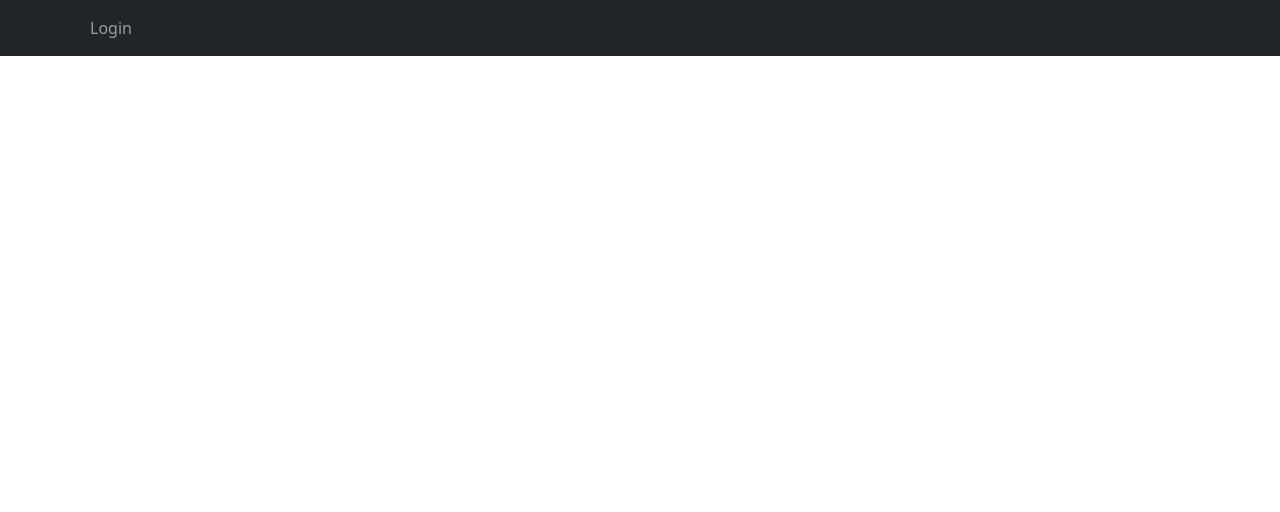
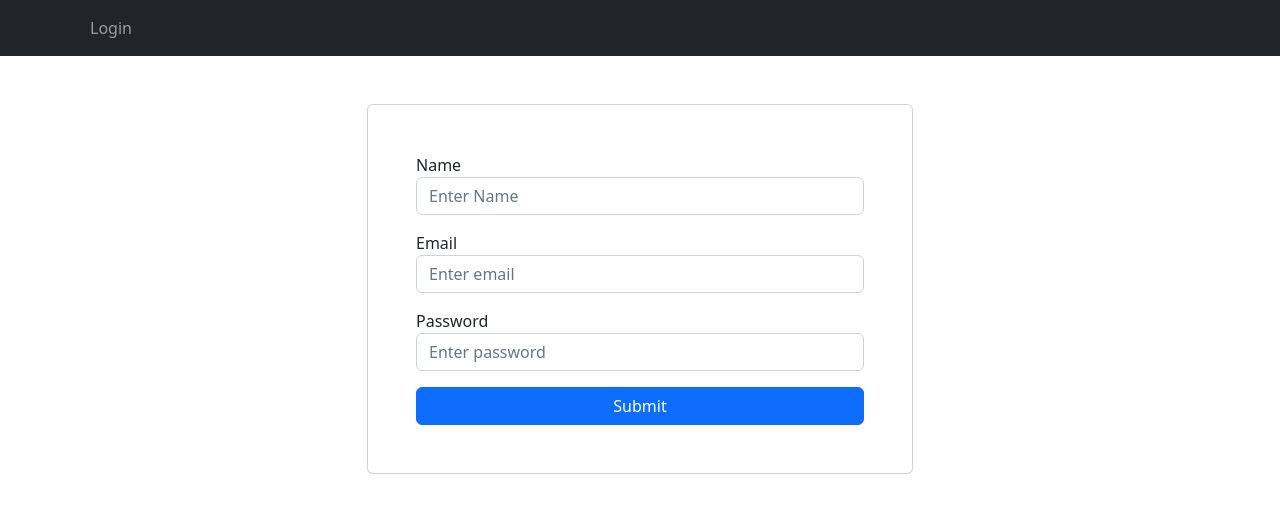
Before and after one commit to abdullahsidddiky/AuthSystem, a React (Create React App) app: page /register in a window 1280 px wide. Before the commit this address had no page. Shown: the top 512 px of the page. Built offline with nearby package versions, Linux system fonts and the light colour scheme.

Commit message:
resigter component done

```diff
--- a/src/components/login.jsx
+++ b/src/components/login.jsx
@@ -32,7 +32,7 @@ function Login() {
             <input type="password" className="form-control" placeholder="Enter password"
               id="password" onChange={e => setPassword(e.target.value)} />
           </div>
-          <button type="button" className="btn btn-primary mt-3" onClick={submitForm}>Submit</button> <span><a href="/signup">Sign Up</a></span>
+          <button type="button" className="btn btn-primary mt-3" onClick={submitForm}>Submit</button> <span><a href="/register">Sign Up</a></span>
 
 
         </div>
--- a/src/components/navBar.jsx
+++ b/src/components/navBar.jsx
@@ -32,7 +32,7 @@ function NavBar({ isLoggedIn }) {
           <Route path="/dashboard" element={<Dashboard />} />
           <Route path="/login" element={<Login />} />
           <Route path="/logout" element={<Logout />} />
-          <Route path="/signup" element={<SignUp />} />
+          <Route path="/register" element={<SignUp />} />
         </Routes>
       </Router>
     </div>
--- a/src/components/signup.jsx
+++ b/src/components/signup.jsx
@@ -1,7 +1,41 @@
-import React from "react";
+import React, { useState } from "react";
+import AuthUser from "./authUser";
 
 function SignUp() {
+  const { http } = AuthUser();
+  const [name, setName] = useState();
+  const [email, setEmail] = useState();
+  const [password, setPassword] = useState();
+  const submitForm = () => {
+    http.post('/register', { name: name, email: email, password: password }).then((res) => {
+      alert("res");
+    });
+  }
+  const element = (
+    <div className="row justify-content-center pt-5">
+      <div className="col-sm-6">
+        <div className="card p-5">
+          <div className="form-group">
+            <label htmlFor="name">Name</label>
+            <input type="text" className="form-control" placeholder="Enter Name" id="name" onChange={e => setName(e.target.value)}
+            />
+          </div>
+          <div className="form-group mt-3">
+            <label htmlFor="email">Email</label>
+            <input type="email" className="form-control" placeholder="Enter email" id="email" onChange={e => setEmail(e.target.value)}
+            />
+          </div>
+          <div className="form-group mt-3">
+            <label htmlFor="password">Password</label>
+            <input type="password" className="form-control" placeholder="Enter password" id="password" onChange={e => setPassword(e.target.value)}
+            />
+          </div>
+          <button type="button" className="btn btn-primary mt-3" onClick={submitForm}>Submit</button>
 
-  return <h1>signup</h1>
+        </div>
+      </div>
+    </div >
+  );
+  return (element);
 }
 export default SignUp;
```
Also changed, not shown: 1 other file (tests, documents, lock files or other folders).
